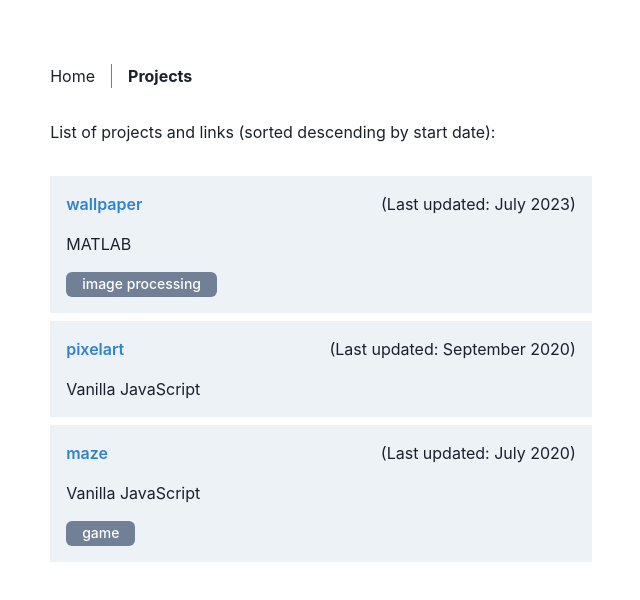
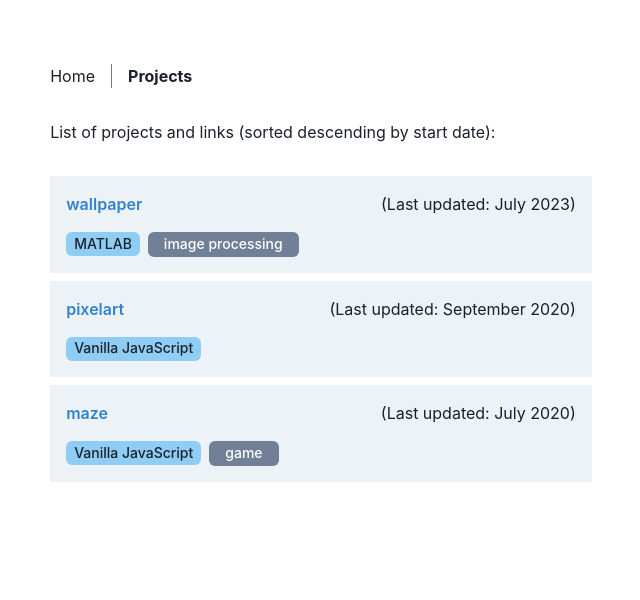
Before and after one commit to weiseng18/website, a Next.js app: page /projects in a window 1280 px wide. Shown: the top 600 px of the page, without its empty margins (319-959 px from the left). Built offline with nearby package versions, Linux system fonts and the light colour scheme.

Commit message:
feat: make tech stack line look like a tag

```diff
--- a/components/ProjectLayout.tsx
+++ b/components/ProjectLayout.tsx
@@ -1,4 +1,4 @@
-import { VStack, Flex, Text } from '@chakra-ui/react'
+import { VStack, Flex, Text, Tag, HStack } from '@chakra-ui/react'
 import InternalLink from './InternalLink'
 import { ProjectData } from '../types'
 import ProjectTagContainer from './ProjectTagContainer'
@@ -22,8 +22,10 @@
         </InternalLink>
         <Text>(Last updated: {meta.lastUpdated})</Text>
       </Flex>
-      <Text>{meta.techStack}</Text>
-      {meta.tags.length > 0 && <ProjectTagContainer tags={meta.tags} />}
+      <HStack>
+        <Tag bg="blue.200">{meta.techStack}</Tag>
+        {meta.tags.length > 0 && <ProjectTagContainer tags={meta.tags} />}
+      </HStack>
     </VStack>
   )
 }
```
